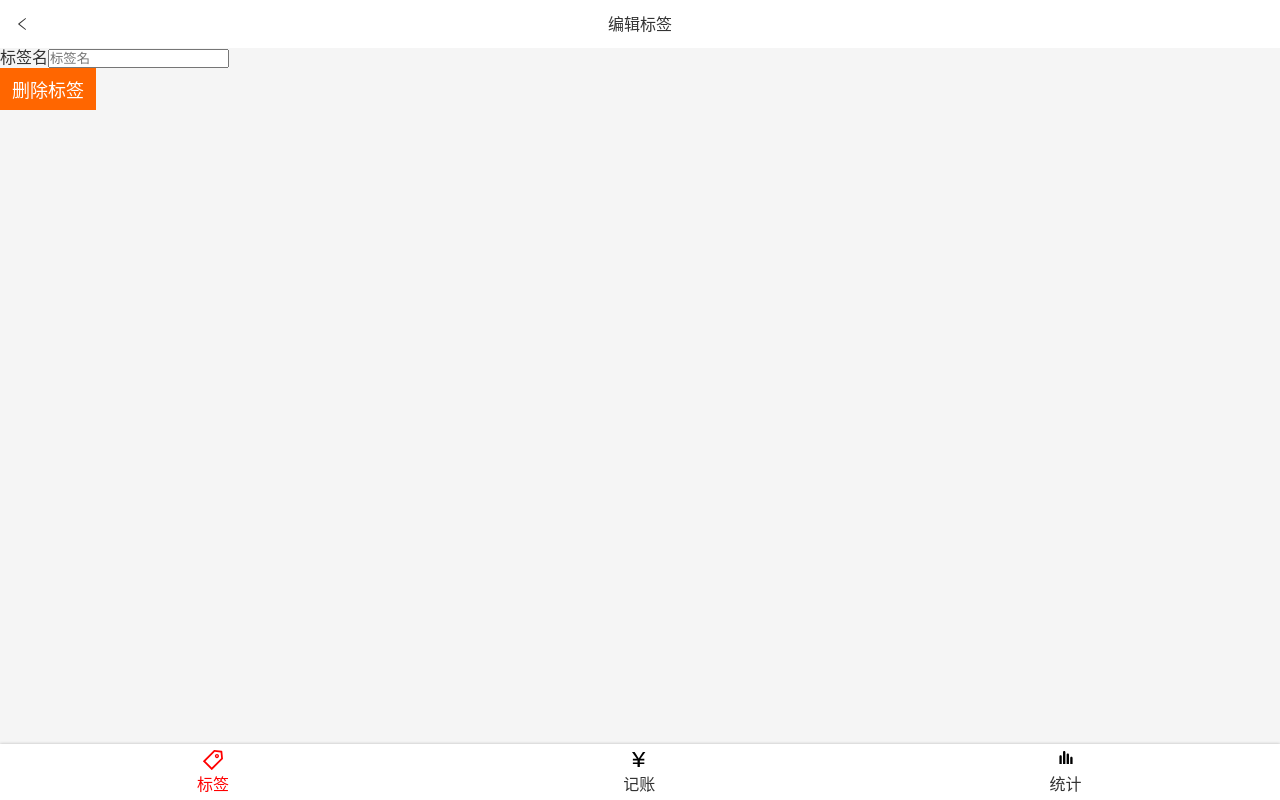
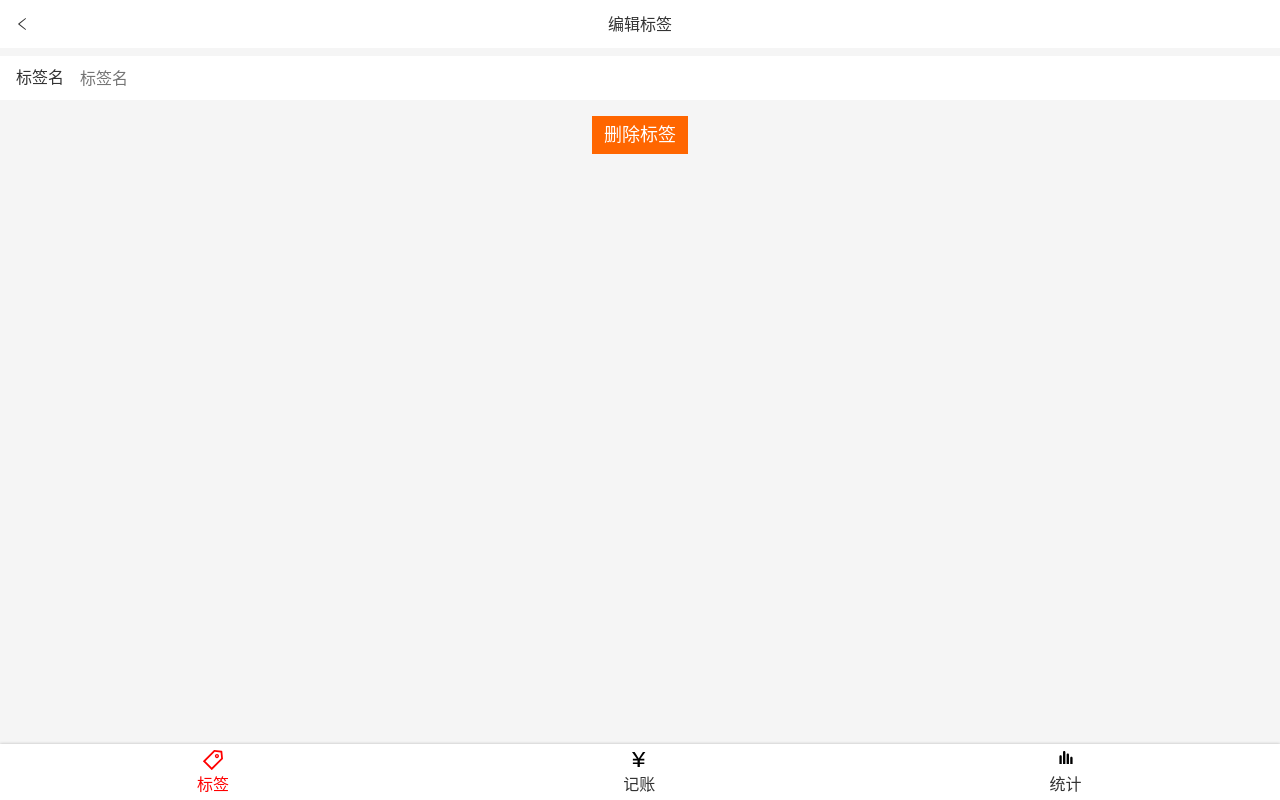
Before and after one commit to kywj/money-2, a React app: page /#/tags/1 in a window 1280 px wide. Built offline with nearby package versions, Linux system fonts and the light colour scheme.

Commit message:
tag样式完成

```diff
--- /dev/null
+++ b/src/components/Center.tsx
@@ -0,0 +1,10 @@
+import styled from "styled-components";
+
+const Center = styled.div`
+  display: flex;
+  justify-content: center;
+  align-items: center;
+  flex-direction: column;
+`;
+
+export { Center };
--- a/src/components/Input.tsx
+++ b/src/components/Input.tsx
@@ -11,7 +11,7 @@
   > input {
     display: block;
     width: 100%;
-    height: 72px;
+    height: 44px;
     background: none;
     border: none;
   }
--- /dev/null
+++ b/src/components/Space.tsx
@@ -0,0 +1,7 @@
+import styled from "styled-components";
+
+const Space = styled.div`
+  height: 16px;
+`;
+
+export { Space };
--- a/src/index.scss
+++ b/src/index.scss
@@ -29,8 +29,9 @@
   line-height: 1.2;
   background: #f5f5f5;
 }
-button {
-  font-family: inherit;
+button,
+input {
+  font: inherit;
 }
 :focus {
   outline: none;
--- a/src/views/Tag.tsx
+++ b/src/views/Tag.tsx
@@ -1,6 +1,9 @@
 import { Button } from "components/Button";
+import { Center } from "components/Center";
 import Icon from "components/Icon";
+import { Input } from "components/Input";
 import Layout from "components/Layout";
+import { Space } from "components/Space";
 import React from "react";
 import { useParams } from "react-router-dom";
 import styled from "styled-components";
@@ -19,6 +22,12 @@
   background: white;
 `;
 
+const InputWrapper = styled.div`
+  background: white;
+  margin-top: 8px;
+  padding: 0 16px;
+`;
+
 const Tag: React.FC = () => {
   const { findTag } = useTags();
   let { id } = useParams<Params>();
@@ -30,15 +39,13 @@
         <span>编辑标签</span>
         <Icon />
       </Topbar>
-      <div>
-        <label>
-          <span>标签名</span>
-          <input type="text" placeholder="标签名" />
-        </label>
-      </div>
-      <div>
+      <InputWrapper>
+        <Input type="text" label="标签名" placeholder="标签名" />
+      </InputWrapper>
+      <Center>
+        <Space />
         <Button>删除标签</Button>
-      </div>
+      </Center>
     </Layout>
   );
 };
--- a/src/views/Tags.tsx
+++ b/src/views/Tags.tsx
@@ -4,6 +4,8 @@
 import styled from "styled-components";
 import Icon from "components/Icon";
 import { Link } from "react-router-dom";
+import { Center } from "components/Center";
+import { Space } from "components/Space";
 
 const TagList = styled.ol`
   font-size: 16px;
@@ -27,15 +29,6 @@
   background: #f60;
   border-radius: 4ppx;
   color: white;
-`;
-const Center = styled.div`
-  display: flex;
-  justify-content: center;
-  align-items: center;
-  flex-direction: column;
-`;
-const Space = styled.div`
-  height: 16px;
 `;
 
 function Tag() {
--- a/src/views/money/NoteSection.tsx
+++ b/src/views/money/NoteSection.tsx
@@ -4,7 +4,7 @@
 
 const Wrapper = styled.section`
   background: #f5f5f5;
-  padding: 0 16px;
+  padding: 14px 16px;
   font-size: 14px;
 `;
 
@@ -20,14 +20,12 @@
   };
   return (
     <Wrapper>
-      <label>
       <Input
         label="备注"
         placeholder="请输入备注"
         value={note}
         onChange={onChange}
       />
-      </label>
     </Wrapper>
   );
 };
```
Lines whose indentation alone changed are shown as unchanged.
